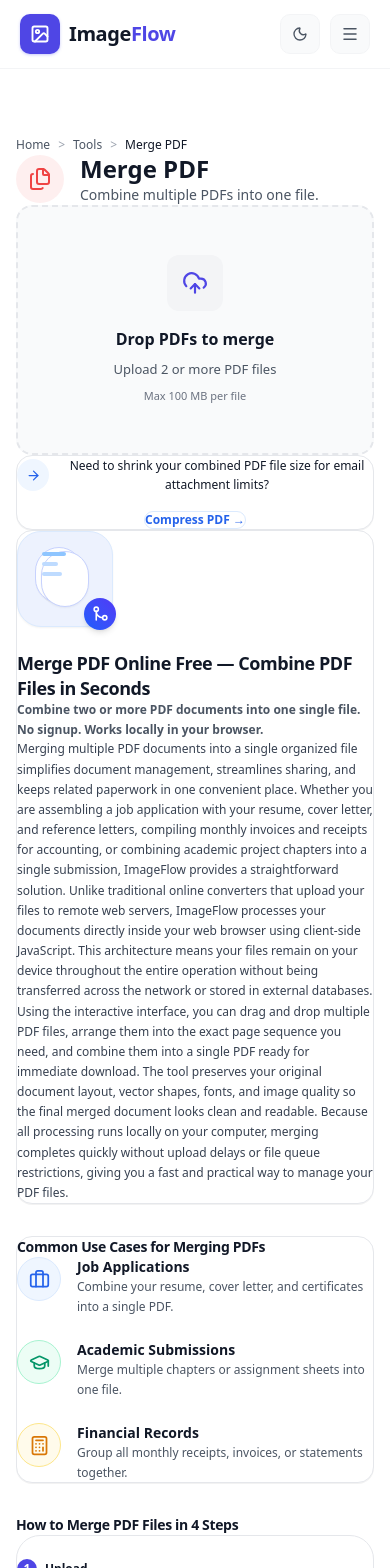
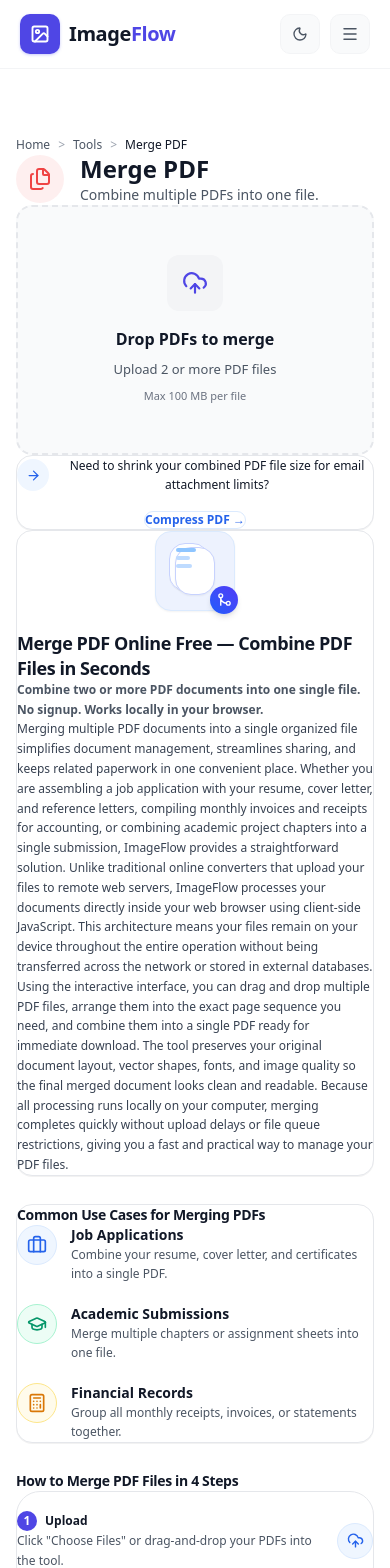
Before and after one commit to saurabh20402-ai/imageflowpdf, a Next.js app: page /tools/merge-pdf in a window 390 px wide. Shown: the top 1568 px of the page. Built offline with nearby package versions, Linux system fonts and the light colour scheme.

Commit message:
fix(merge-pdf): finalize exact spacing rhythm, hero 2-col ratio, and card proportions per QA spec

```diff
--- a/src/components/ToolPageClient.jsx
+++ b/src/components/ToolPageClient.jsx
@@ -320,36 +320,36 @@
   // Dedicated, approved reference implementation for Merge PDF
   if (slug === 'merge-pdf') {
     return (
-      <section className="pt-2 pb-20">
-        <div className="container max-w-5xl mx-auto px-4 flex flex-col gap-8 md:gap-9 lg:gap-10">
+      <section className="pt-2 pb-16">
+        <div className="container max-w-5xl mx-auto px-4 flex flex-col gap-7 md:gap-8">
           {/* 1. Main Intro Card */}
-          <div className="p-7 sm:p-8 md:p-9 rounded-2xl md:rounded-[22px] bg-[var(--surface-card)] border border-[var(--hairline)] shadow-2xs">
-            <div className="flex flex-col sm:flex-row gap-6 sm:gap-7 md:gap-8 items-start">
-              {/* Illustration badge */}
-              <div className="w-24 h-24 sm:w-28 sm:h-28 md:w-32 md:h-32 rounded-3xl bg-[#edf2fe] dark:bg-indigo-950/40 relative flex items-center justify-center flex-shrink-0 border border-[#dbeafe] dark:border-indigo-900/50 shadow-xs select-none">
+          <div className="p-6 sm:p-7 md:p-8 rounded-2xl md:rounded-[22px] bg-[var(--surface-card)] border border-[var(--hairline)] shadow-2xs">
+            <div className="flex flex-col md:flex-row gap-5 md:gap-7 items-start">
+              {/* Compact Illustration badge */}
+              <div className="w-20 h-20 sm:w-24 sm:h-24 md:w-28 md:h-28 rounded-2xl md:rounded-3xl bg-[#edf2fe] dark:bg-indigo-950/40 relative flex items-center justify-center flex-shrink-0 border border-[#dbeafe] dark:border-indigo-900/50 shadow-xs select-none self-center md:self-start">
                 {/* Back document sheet */}
-                <div className="absolute w-12 h-14 sm:w-13 sm:h-15 md:w-14 md:h-16 bg-white/90 dark:bg-gray-800/90 rounded-xl border border-[#c7d2fe] dark:border-indigo-900/60 transform -translate-x-1.5 -translate-y-1 sm:-translate-x-2 sm:-translate-y-1.5 shadow-2xs" />
+                <div className="absolute w-10 h-12 sm:w-12 sm:h-14 md:w-13 md:h-15 bg-white/90 dark:bg-gray-800/90 rounded-lg border border-[#c7d2fe] dark:border-indigo-900/60 transform -translate-x-1.5 -translate-y-1 sm:-translate-x-2 sm:-translate-y-1.5 shadow-2xs" />
                 {/* Front document sheet */}
-                <div className="relative w-12 h-14 sm:w-13 sm:h-15 md:w-14 md:h-16 bg-white dark:bg-gray-800 rounded-xl border border-[#c7d2fe] dark:border-indigo-900/80 shadow-xs flex flex-col justify-start p-2 sm:p-2.5 gap-1.5">
-                  <div className="w-6 sm:w-7 h-1 sm:h-1.5 bg-blue-300 dark:bg-blue-700 rounded-full" />
+                <div className="relative w-10 h-12 sm:w-12 sm:h-14 md:w-13 md:h-15 bg-white dark:bg-gray-800 rounded-lg border border-[#c7d2fe] dark:border-indigo-900/80 shadow-xs flex flex-col justify-start p-1.5 sm:p-2 gap-1 sm:gap-1.5">
+                  <div className="w-5 sm:w-6 h-1 sm:h-1.5 bg-blue-300 dark:bg-blue-700 rounded-full" />
+                  <div className="w-3.5 sm:w-4 h-1 sm:h-1.5 bg-blue-200 dark:bg-blue-800 rounded-full" />
                   <div className="w-4 sm:w-5 h-1 sm:h-1.5 bg-blue-200 dark:bg-blue-800 rounded-full" />
-                  <div className="w-5 sm:w-6 h-1 sm:h-1.5 bg-blue-200 dark:bg-blue-800 rounded-full" />
                 </div>
                 {/* Floating merge badge */}
-                <div className="absolute -bottom-1 -right-1 sm:-bottom-1.5 sm:-right-1.5 w-8 h-8 sm:w-9 sm:h-9 rounded-xl bg-gradient-to-tr from-blue-600 to-indigo-600 shadow-md flex items-center justify-center text-white">
-                  <Icons.GitMerge size={17} strokeWidth={2.2} />
+                <div className="absolute -bottom-1 -right-1 sm:-bottom-1.5 sm:-right-1.5 w-7 h-7 sm:w-8 sm:h-8 rounded-xl bg-gradient-to-tr from-blue-600 to-indigo-600 shadow-md flex items-center justify-center text-white">
+                  <Icons.GitMerge size={15} strokeWidth={2.2} />
                 </div>
               </div>
 
               {/* Text content */}
               <div className="flex-1 pt-0.5">
-                <h2 className="text-lg sm:text-xl md:text-[22px] font-bold text-[var(--ink)] tracking-tight mb-2 sm:mb-2.5 leading-snug">
+                <h2 className="text-lg sm:text-xl md:text-[22px] font-bold text-[var(--ink)] tracking-tight mb-2 leading-snug">
                   {content.title}
                 </h2>
-                <p className="text-xs sm:text-sm font-semibold text-[var(--muted)] mb-3 leading-relaxed">
+                <p className="text-xs sm:text-sm font-semibold text-[var(--muted)] mb-2.5 leading-relaxed">
                   {parseBoldText(content.subtitle)}
                 </p>
-                <p className="text-xs sm:text-sm md:text-[14px] text-[var(--body)] leading-[1.68] md:leading-[1.72]">
+                <p className="text-xs sm:text-sm md:text-[14px] text-[var(--body)] leading-[1.65] md:leading-[1.7]">
                   {parseBoldText(content.introduction)}
                 </p>
               </div>
@@ -359,17 +359,17 @@
           {/* 2. Common Use Cases Card */}
           {content.useCases && (
             <div className="p-6 sm:p-7 md:p-8 rounded-2xl md:rounded-[22px] bg-[var(--surface-card)] border border-[var(--hairline)] shadow-2xs">
-              <h3 className="text-sm sm:text-base md:text-[16px] font-bold text-[var(--ink)] mb-5 sm:mb-6 tracking-tight">
+              <h3 className="text-sm sm:text-base md:text-[16px] font-bold text-[var(--ink)] mb-4 sm:mb-5 tracking-tight">
                 {content.useCases.title}
               </h3>
-              <div className="grid grid-cols-1 md:grid-cols-3 gap-6 md:gap-7 lg:gap-8">
+              <div className="grid grid-cols-1 md:grid-cols-3 gap-5 sm:gap-6 md:gap-7">
                 {content.useCases.items.map((uc, i) => {
                   const UcIcon = Icons[uc.icon] || Icons.CheckCircle;
                   const theme = UC_STYLES[i % UC_STYLES.length];
                   return (
-                    <div key={i} className="flex items-start gap-4">
-                      <div className={`w-11 h-11 sm:w-12 sm:h-12 rounded-xl flex items-center justify-center flex-shrink-0 ${theme.bg} ${theme.text} border ${theme.border}`}>
-                        <UcIcon size={21} />
+                    <div key={i} className="flex items-start gap-3.5 sm:gap-4">
+                      <div className={`w-10 h-10 sm:w-11 sm:h-11 rounded-xl flex items-center justify-center flex-shrink-0 ${theme.bg} ${theme.text} border ${theme.border}`}>
+                        <UcIcon size={20} />
                       </div>
                       <div className="pt-0.5">
                         <h4 className="font-bold text-sm sm:text-[15px] text-[var(--ink)] mb-1">{uc.title}</h4>
@@ -393,7 +393,7 @@
                   const StepIcon = STEP_FALLBACK_ICONS[i % STEP_FALLBACK_ICONS.length];
                   return (
                     <div key={i} className="lg:flex-1 w-full flex items-center gap-2 lg:gap-2">
-                      <div className="flex-1 p-4 sm:p-5 rounded-xl sm:rounded-2xl bg-[var(--surface-card)] border border-[var(--hairline)] flex items-center justify-between gap-3 shadow-2xs hover:border-[var(--primary-muted)] transition-colors min-h-[106px] md:min-h-[110px]">
+                      <div className="flex-1 p-3.5 sm:p-4 rounded-xl sm:rounded-2xl bg-[var(--surface-card)] border border-[var(--hairline)] flex items-center justify-between gap-3 shadow-2xs hover:border-[var(--primary-muted)] transition-colors min-h-[100px] md:min-h-[106px]">
                         <div className="flex-1 pr-1">
                           <div className="flex items-center gap-2 mb-1.5">
                             <span className="w-5 h-5 rounded-md bg-[var(--primary)] text-white text-xs font-bold flex items-center justify-center flex-shrink-0">
@@ -407,8 +407,8 @@
                             {step.description}
                           </p>
                         </div>
-                        <div className="w-10 h-10 sm:w-11 sm:h-11 rounded-xl bg-[#eff6ff] dark:bg-blue-950/50 text-[#2563eb] dark:text-blue-400 border border-[#dbeafe] dark:border-blue-900/40 flex items-center justify-center flex-shrink-0 self-center">
-                          <StepIcon size={18} />
+                        <div className="w-9 h-9 sm:w-10 sm:h-10 rounded-xl bg-[#eff6ff] dark:bg-blue-950/50 text-[#2563eb] dark:text-blue-400 border border-[#dbeafe] dark:border-blue-900/40 flex items-center justify-center flex-shrink-0 self-center">
+                          <StepIcon size={17} />
                         </div>
                       </div>
                       {i < content.steps.items.length - 1 && (
@@ -426,7 +426,7 @@
           {/* 4. Frequently Asked Questions */}
           {content.faqs && content.faqs.length > 0 && (
             <div>
-              <h3 className="text-sm sm:text-base md:text-[17px] font-bold text-[var(--ink)] mb-4 sm:mb-5 tracking-tight">
+              <h3 className="text-sm sm:text-base md:text-[17px] font-bold text-[var(--ink)] mb-3.5 sm:mb-4 tracking-tight">
                 Frequently Asked Questions
               </h3>
               <div className="space-y-2.5 sm:space-y-3">
@@ -478,7 +478,7 @@
           {/* 5. Related Tools */}
           {displayRelatedTools && displayRelatedTools.length > 0 && (
             <div>
-              <h3 className="text-sm sm:text-base md:text-[17px] font-bold text-[var(--ink)] mb-4 sm:mb-5 tracking-tight">
+              <h3 className="text-sm sm:text-base md:text-[17px] font-bold text-[var(--ink)] mb-3.5 sm:mb-4 tracking-tight">
                 Related Tools
               </h3>
               <div className="grid grid-cols-2 sm:grid-cols-3 lg:grid-cols-5 gap-3 sm:gap-3.5 md:gap-4">
```
